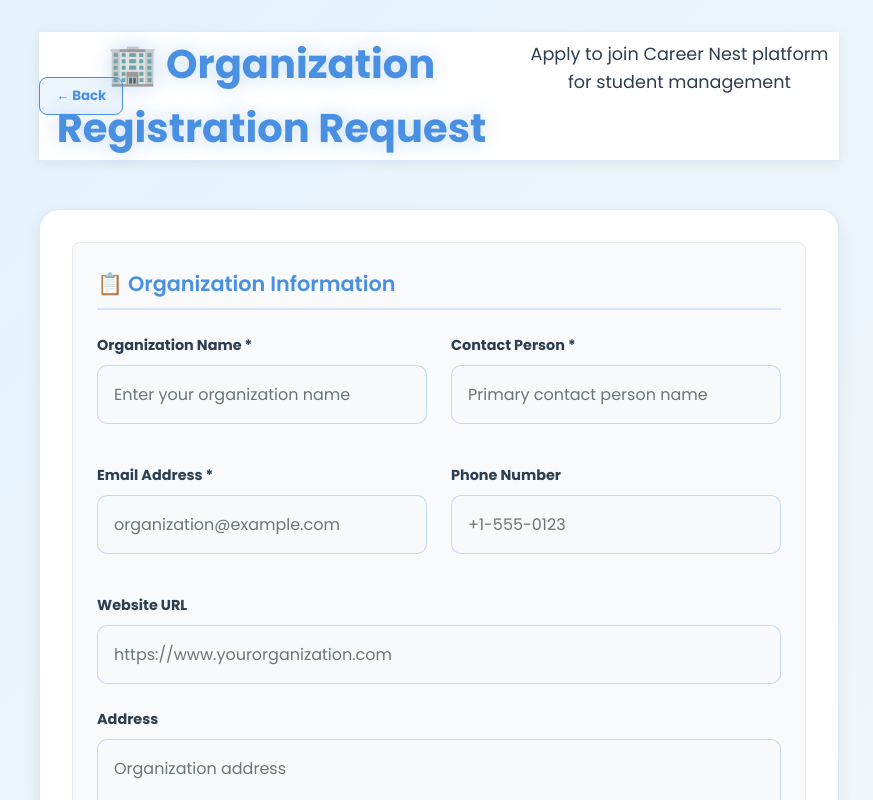
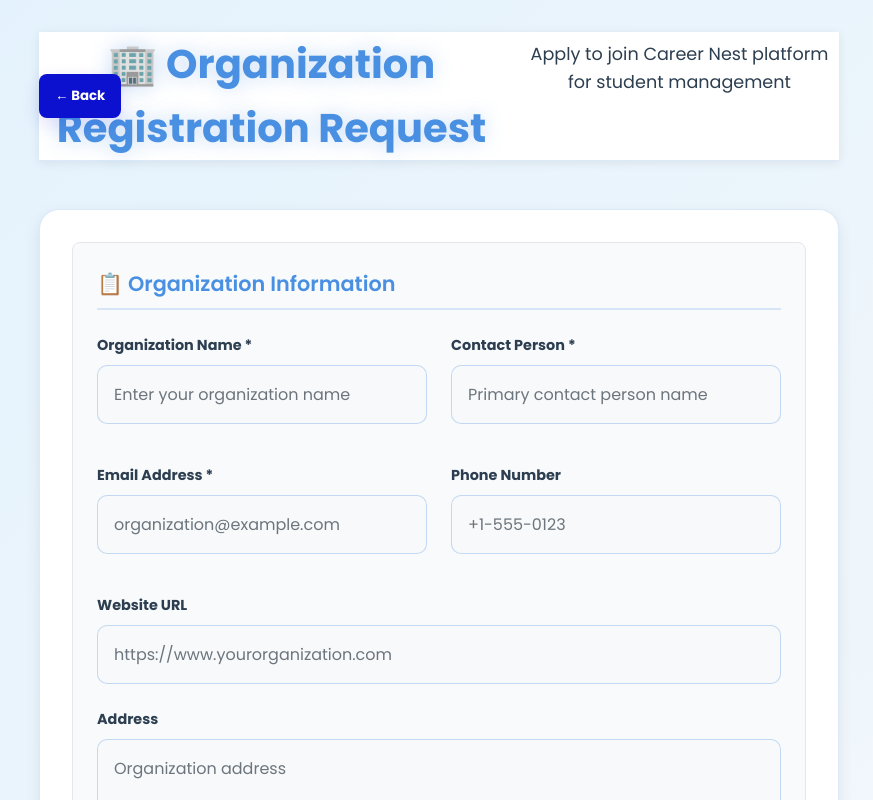
Before and after one commit to NaiduBugata/Career-Nest, a React (Vite) app in the folder frontend/: page /#/organization-register in a window 1280 px wide. Shown: the top 800 px of the page, without its empty margins (201-1074 px from the left). Built offline with nearby package versions, Linux system fonts and the light colour scheme.

Commit message:
Style: make organization registration back button match primary CTA (solid blue, hover lift)

```diff
--- a/frontend/src/styles/organization_registration.css
+++ b/frontend/src/styles/organization_registration.css
@@ -24,19 +24,22 @@
   left: 0;
   top: 50%;
   transform: translateY(-50%);
-  background: rgba(74, 144, 226, 0.1);
-  border: 1px solid #4A90E2;
-  color: #4A90E2;
-  padding: 0.5rem 1rem;
+  /* Match success back button: solid primary background */
+  background: #0c10cf;
+  border: none;
+  color: white;
+  padding: 0.75rem 1rem;
   border-radius: 8px;
   cursor: pointer;
-  transition: all 0.3s ease;
-  font-weight: bold;
+  transition: all 0.25s ease;
+  font-weight: 700;
+  box-shadow: 0 6px 18px rgba(12,16,207,0.12);
 }
 
 .back-button:hover {
-  background: #4A90E2;
-  color: white;
+  background: #0a0eb5;
+  transform: translateY(-2px);
+  box-shadow: 0 10px 24px rgba(12,16,207,0.18);
 }
 
 .registration-header h1 {
```
